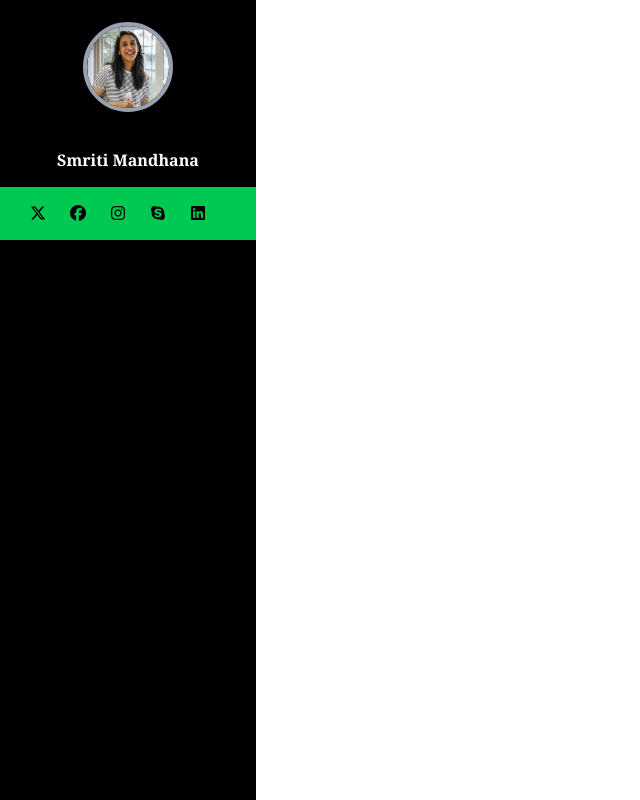
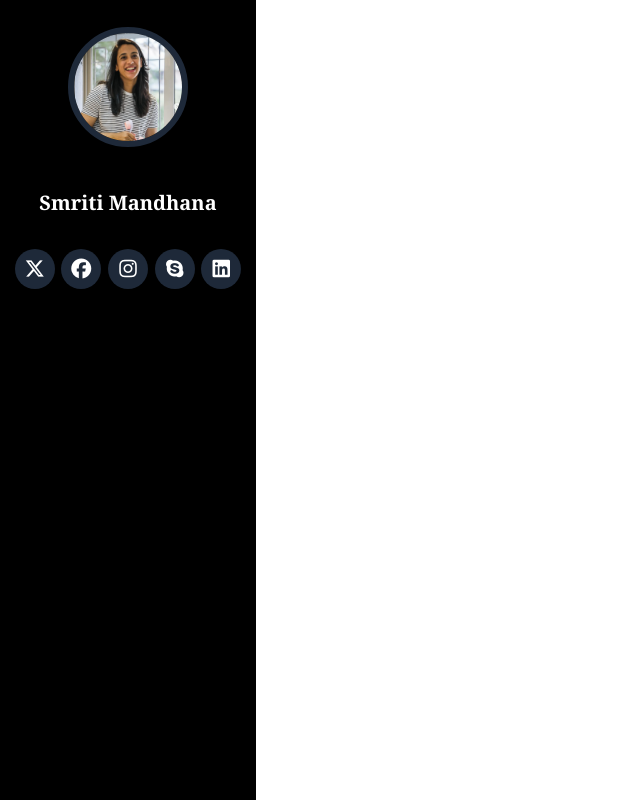
Before and after one commit to udaykiran1402/portfolio, a plain HTML site: page index.html in a window 1280 px wide. Shown: the whole page, without its empty margins (0-640 px from the left). Drawn offline with nearby package versions, Linux system fonts and the light colour scheme.

Commit message:
added borders to the icons

```diff
--- a/index.html
+++ b/index.html
@@ -10,42 +10,43 @@
 </head>
 <body class="h-[100vh]">
     <div class="bg lime-600 flex size-full">
-    <div class="h-full w-1/5 bg-black">
-        <div class="w-full h-1/6 flex justify-center items-center">
-            <img src="./Screenshot (48).png" alt="image" class="w-[90px] h-[90px] rounded-full border-4 border-gray-400">
+    <div class="h-full w-1/5 bg-black py-6">
+        <div class="w-full h-1/6 flex justify-center items-center ">
+            <img src="./Screenshot (48).png" alt="image" class="w-[120px] h-[120px] rounded-full border-6 border-gray-800">
         </div>
-        <div class="w-full h-1/15 flex justify-center items-center">
-            <h1 class="font-bold font-serif text-white">Smriti Mandhana</h1>
+        <div class="w-full h-1/7 flex justify-center items-center">
+            <h1 class="font-bold font-serif text-white text-xl"><a href="http://127.0.0.1:5500/index.html">Smriti Mandhana</a></h1>
         </div>
-        <div class="w-full h-1/15 bg-green-500 flex justify-equally justify-center items-center px-6">
-            <div class="w-[40px] h-[60px] flex justify-left items-center">
+        <div class="w-full h-1/30 flex justify-evenly justify-center items-center text-white px-2">
+            <div class="bg-gray-800 hover:bg-blue-400 rounded-full w-10 h-10 flex items-center justify-center text-xl transition-colors">
                 <a href="">
                     <i class="fa-brands fa-x-twitter"></i>
                 </a>
             </div>
-            <div class="w-[40px] h-[60px] flex justify-left items-center">
+            <div class="bg-gray-800 hover:bg-blue-400 rounded-full w-10 h-10 flex items-center justify-center text-xl transition-colors">
                 <a href="">
                     <i class="fa-brands fa-facebook"></i>
                 </a>
             </div>
-            <div class="w-[40px] h-[60px] flex justify-left items-center">
+            <div class="bg-gray-800 hover:bg-blue-400 rounded-full w-10 h-10 flex items-center justify-center text-xl transition-colors">
                 <a href="">
                     <i class="fa-brands fa-instagram"></i>
                 </a>
             </div>
-            <div class="w-[40px] h-[60px] flex justify-left items-center">
+            <div class="bg-gray-800 hover:bg-blue-400 rounded-full w-10 h-10 flex items-center justify-center text-xl transition-colors">
                 <a href="">
                     <i class="fa-brands fa-skype"></i>
                 </a>
             </div>
-            <div class="w-[40px] h-[100px] flex justify-left items-center">
+            <div class="bg-gray-800 hover:bg-blue-400 rounded-full w-10 h-10 flex items-center justify-center text-xl transition-colors">
                 <a href="">
                     <i class="fa-brands fa-linkedin"></i>
                 </a>
             </div>
         </div>
     </div>
-    <div class="w-4/5 h-full overflow-y-scroll"></div>
+    <div class="w-4/5 h-full overflow-y-scroll">
+    </div>
     </div>
 
 </body>
```
